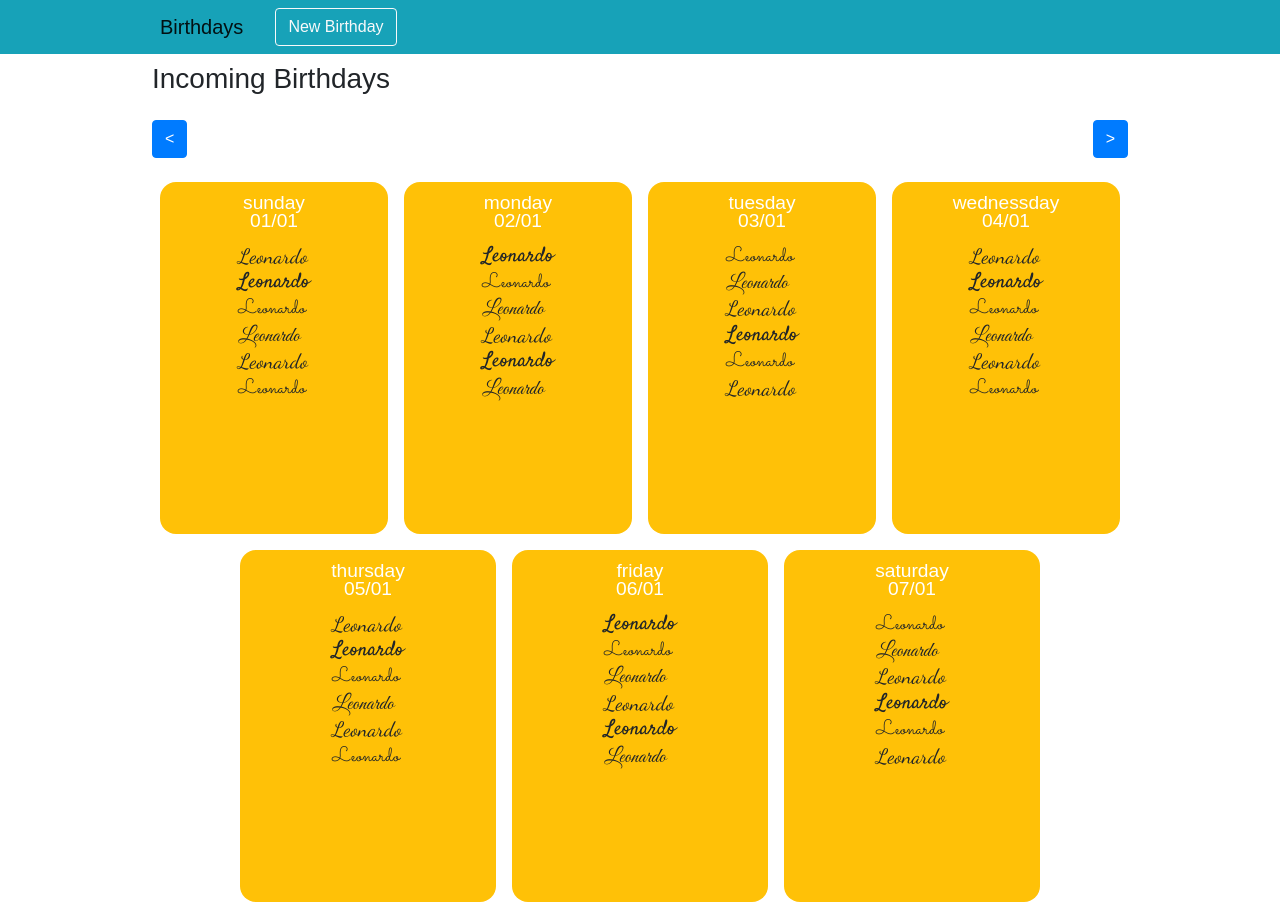
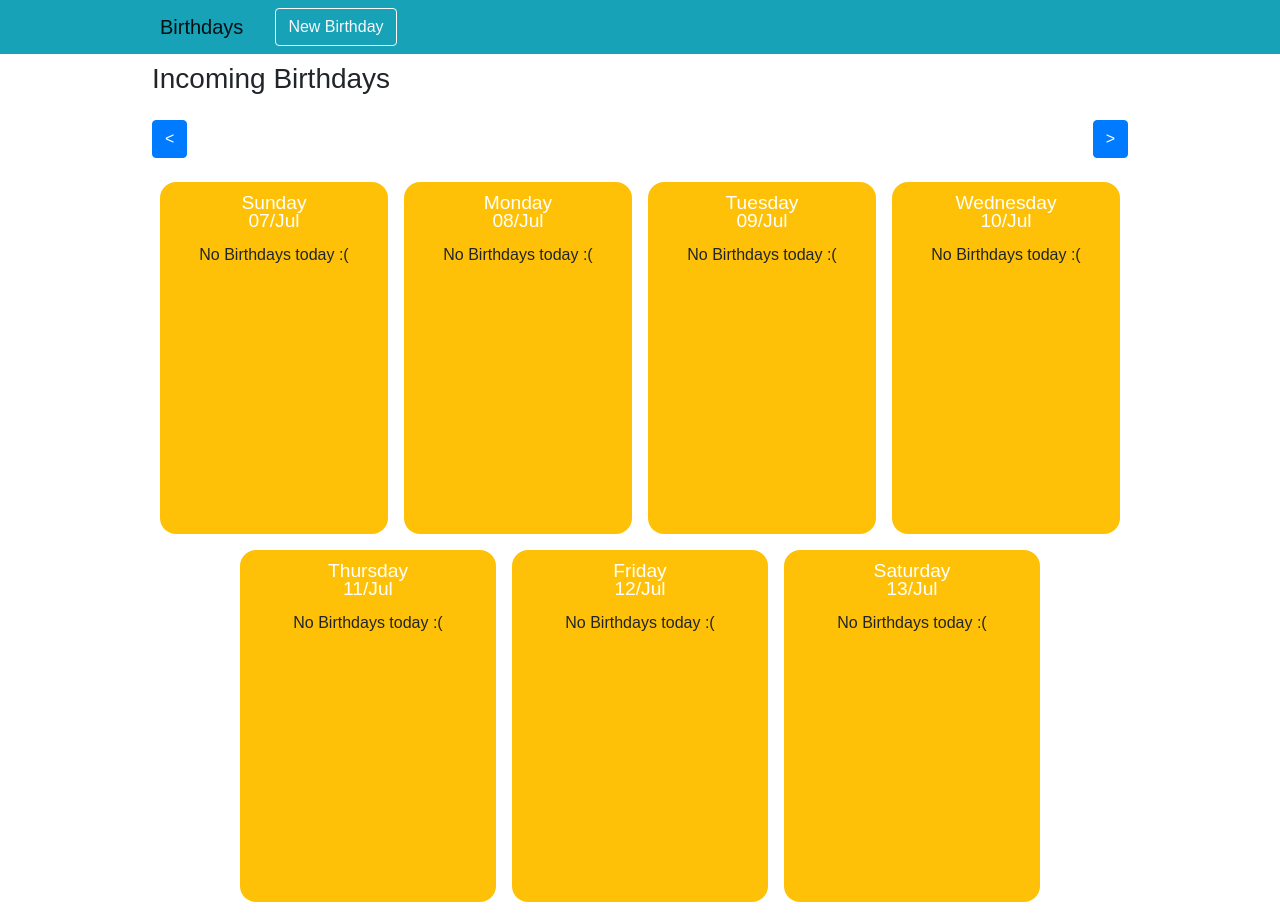
Before and after one commit to LeonardoKalyn/birthdays-client, a React (Create React App) app: page / in a window 1280 px wide. Built offline with nearby package versions, Linux system fonts and the light colour scheme.

Commit message:
Add redux interaction

```diff
--- a/package.json
+++ b/package.json
@@ -5,6 +5,7 @@
   "dependencies": {
     "bootstrap": "^4.3.1",
     "classnames": "^2.2.6",
+    "moment": "^2.24.0",
     "node-sass": "^4.12.0",
     "react": "^16.8.6",
     "react-calendar": "^2.19.0",
--- a/src/redux/actionNames.js
+++ b/src/redux/actionNames.js
@@ -1 +1,4 @@
-export const SET_BIRTHDAY = 'SET_BIRTHDAY';
+export const FETCH_BIRTHDAYS = 'FETCH_BIRTHDAYS';
+export const FETCH_BIRTHDAYS_SUCCESS = 'FETCH_BIRTHDAYS_SUCCESS';
+export const ADD_BIRTHDAY = 'FETCH_BIRTHDAYS_SUCCESS';
+export const ADD_BIRTHDAY_SUCCESS = 'FETCH_BIRTHDAYS_SUCCESS';
--- a/src/redux/actions/birthday.js
+++ /dev/null
@@ -1,5 +0,0 @@
-import { SET_BIRTHDAY } from '../actionNames';
-
-export const setBirthday= birthday => dispatch => {
-  dispatch({type: SET_BIRTHDAY, birthday});
-};
--- a/src/redux/reducers/birthday.reducer.js
+++ /dev/null
@@ -1,18 +0,0 @@
-import { SET_BIRTHDAY } from '../actionNames';
-
-const defaultState = {
-  date: '',
-  username: '',
-};
-
-export default (state = defaultState, payload) => {
-  switch (payload.type) {
-    case SET_BIRTHDAY:
-      return {
-        ...state,
-        ...payload.birthday,
-      };
-    default:
-      return state;
-  }
-};
--- /dev/null
+++ b/src/redux/reducers/birthdays.reducer.js
@@ -0,0 +1,64 @@
+import moment from 'moment';
+import {
+  FETCH_BIRTHDAYS,
+  FETCH_BIRTHDAYS_SUCCESS,
+  ADD_BIRTHDAY_SUCCESS,
+} from '../actionNames';
+
+const defaultState = {
+  results: [
+    {
+      date: moment().day(0),
+      birthdays: []
+    },
+    {
+      date: moment().day(1),
+      birthdays: []
+    },
+    {
+      date: moment().day(2),
+      birthdays: []
+    },
+    {
+      date: moment().day(3),
+      birthdays: []
+    },
+    {
+      date: moment().day(4),
+      birthdays: []
+    },
+    {
+      date: moment().day(5),
+      birthdays: []
+    },
+    {
+      date: moment().day(6),
+      birthdays: []
+    },
+  ],
+  isFetching: false,
+  isLoaded: false,
+  week: '',
+  year: '',
+};
+
+export default (state = defaultState, {type, payload}) => {
+  switch (type) {
+    case FETCH_BIRTHDAYS:
+      return  {
+        ...state,
+        isFetching: true,
+      };
+    case FETCH_BIRTHDAYS_SUCCESS:
+      return {
+        ...state,
+        results: payload.results,
+        week: payload.week,
+        year: payload.year,
+        isFetching: false,
+        isLoaded: true,
+      };
+    default:
+      return state;
+  }
+};
--- a/src/redux/reducers/index.js
+++ b/src/redux/reducers/index.js
@@ -1,7 +1,7 @@
 import { combineReducers } from 'redux';
 
-import birthday from './birthday.reducer';
+import birthdays from './birthdays.reducer';
 
 export default combineReducers({
-  birthday,
+  birthdays,
 });
--- a/src/views/Home/birthday-card.scss
+++ b/src/views/Home/birthday-card.scss
@@ -10,7 +10,7 @@
 
   &-card {
     display: flex;
-    width: 16rem;
+    width: 14rem;
     height: 22rem;
     align-items: center;
     flex-direction: column;
@@ -18,6 +18,12 @@
     border-radius: 1rem;
     overflow: hidden;
     transition: width 0.4s ease-out, height 0.4s ease-out;
+
+    &--selected {
+      width: 16rem;
+      height: 26rem;
+      overflow-y: auto;
+    }
 
     &__list {
       display: flex;
@@ -91,7 +97,9 @@
 @media (min-width: $lg) {
   .birthday {
     &-card {
-      &:hover {
+      width: 16rem;
+
+      &:hover, &--selected {
         width: 24rem;
         height: 28rem;
         overflow-y: auto;
@@ -101,7 +109,7 @@
         height: 22rem;
         flex-direction: row;
 
-        &:hover {
+        &:hover, &--selected {
           height: 28rem;
         }
       }
--- a/src/views/Home/index.js
+++ b/src/views/Home/index.js
@@ -1,28 +1,46 @@
-import React, { useState } from 'react';
+import React, { useState, useEffect } from 'react';
+import moment from 'moment';
+import ClassNames from 'classnames';
+import { connect } from 'react-redux';
 import { CSSTransition } from 'react-transition-group';
+import { fetchBirthdays } from '../../redux/actions/birthdays';
 import './birthday-card.scss';
 import './flip.scss';
 
-export default () => {
+const Home =  ({
+  birthdays,
+  fetchBirthdays,
+}) => {
   const [inProp, setInProp] = useState(false);
-  const [week, setWeek] = useState(week1);
-  const [nextWeek, setNextWeek] = useState(week2);
+  const [selectedCard, selectCard] = useState(-1);
+  const [weekList, setWeekList] = useState(birthdays);
 
-  const renderCardsLists = (start, end) => (
-    <div className="birthday-card__list my-lg-2">
-      {week.slice(start, end).map((day, index) => (
+  const renderCardsLists = (start, end = weekList.length) => (
+    <div className={ClassNames(
+      'birthday-card__list my-lg-2',
+      {'birthday-card__list--selected': selectedCard >= start && selectedCard < end}
+    )}>
+      {weekList.slice(start, end).map((day, index) => {
+        const cardNumber = index + start;
+        return (
           <CSSTransition
             in={inProp}
             timeout={400}
             classNames="flip"
-          key={index + start}
+            key={cardNumber}
           >
-          <div className="birthday-card bg-warning m-2 my-lg-0">
+            <div
+              onClick={() => selectCard(cardNumber === selectedCard ? -1 : cardNumber)}
+              className={ClassNames(
+                'birthday-card bg-warning m-2 my-lg-0',
+                {'birthday-card--selected': selectedCard === cardNumber},
+              )}
+            >
               <span className="birthday-card__date">
-              {day.weekday}
+                {day.date.format('dddd')}
               </span>
               <span className="birthday-card__date mb-3">
-              {day.day}
+                {day.date.format('DD/MMM')}
               </span>
               <ul>
                 {day.birthdays.length
@@ -32,7 +50,8 @@ export default () => {
               </ul>
             </div>
           </CSSTransition>
-      ))}
+        )
+      })}
     </div>
   )
 
@@ -44,20 +63,28 @@ export default () => {
         timeout={400}
         onEntered={()=> {
           setInProp(false);
-          setWeek(nextWeek);
-          setNextWeek(week1);
+          selectCard(-1);
+          setWeekList(birthdays);
         }}
       ><div/></CSSTransition>
       <div className="d-flex justify-content-between mb-3">
         <button
           className="btn btn-primary"
-          onClick={() => setInProp(true)}
+          onClick={() => {
+            setInProp(true)
+            const today = moment();
+            fetchBirthdays(today.isoWeek(), today.year());
+          }}
         >
           {'<'}
         </button>
         <button
           className="btn btn-primary"
-          onClick={() => setInProp(true)}
+          onClick={() => {
+            setInProp(true)
+            const today = moment();
+            fetchBirthdays(today.isoWeek(), today.year());
+          }}
         >
           {'>'}
         </button>
@@ -68,189 +95,13 @@ export default () => {
   )
 }
 
-const week2 = [
-  {
-    day: '08/01',
-    weekday: 'sunday',
-    birthdays: []
-  },
-  {
-    day: '09/01',
-    weekday: 'monday',
-    birthdays: [
-      'Leonardo',
-      'Leonardo',
-      'Leonardo',
-    ]
-  },
-  {
-    day: '10/01',
-    weekday: 'tuesday',
-    birthdays: [
-      'Leonardo',
-    ]
-  },
-  {
-    day: '11/01',
-    weekday: 'wednessday',
-    birthdays: [
-      'Leonardo',
-      'Leonardo',
-      'Leonardo',
-      'Leonardo',
-      'Leonardo',
-      'Leonardo',
-    ]
-  },
-  {
-    day: '12/01',
-    weekday: 'thursday',
-    birthdays: [
-      'Leonardo',
-      'Leonardo',
-      'Leonardo',
-      'Leonardo',
-    ]
-  },
-  {
-    day: '13/01',
-    weekday: 'friday',
-    birthdays: [
-      'Leonardo',
-      'Leonardo',
-      'Leonardo',
-      'Leonardo',
-      'Leonardo',
-      'Leonardo',
-    ]
-  },
-  {
-    day: '14/01',
-    weekday: 'saturday',
-    birthdays: [
-      'Leonardo',
-      'Leonardo',
-      'Leonardo',
-      'Leonardo',
-      'Leonardo',
-      'Leonardo',
-      'Leonardo',
-      'Leonardo',
-      'Leonardo',
-      'Leonardo',
-      'Leonardo',
-      'Leonardo',
-      'Leonardo',
-      'Leonardo',
-      'Leonardo',
-      'Leonardo',
-      'Leonardo',
-      'Leonardo',
-      'Leonardo',
-      'Leonardo',
-      'Leonardo',
-      'Leonardo',
-      'Leonardo',
-      'Leonardo',
-      'Leonardo',
-      'Leonardo',
-      'Leonardo',
-      'Leonardo',
-      'Leonardo',
-      'Leonardo',
-      'Leonardo',
-      'Leonardo',
-      'Leonardo',
-      'Leonardo',
-      'Leonardo',
-      'Leonardo',
-    ]
-  },
-];
+const mapStateToProps = ({birthdays}) => ({
+  birthdays: birthdays.results,
+  isLoaded: birthdays.isLoaded,
+  isFetching: birthdays.isFetching,
+});
 
-const week1 = [
-  {
-    day: '01/01',
-    weekday: 'sunday',
-    birthdays: [
-      'Leonardo',
-      'Leonardo',
-      'Leonardo',
-      'Leonardo',
-      'Leonardo',
-      'Leonardo',
-    ]
-  },
-  {
-    day: '02/01',
-    weekday: 'monday',
-    birthdays: [
-      'Leonardo',
-      'Leonardo',
-      'Leonardo',
-      'Leonardo',
-      'Leonardo',
-      'Leonardo',
-    ]
-  },
-  {
-    day: '03/01',
-    weekday: 'tuesday',
-    birthdays: [
-      'Leonardo',
-      'Leonardo',
-      'Leonardo',
-      'Leonardo',
-      'Leonardo',
-      'Leonardo',
-    ]
-  },
-  {
-    day: '04/01',
-    weekday: 'wednessday',
-    birthdays: [
-      'Leonardo',
-      'Leonardo',
-      'Leonardo',
-      'Leonardo',
-      'Leonardo',
-      'Leonardo',
-    ]
-  },
-  {
-    day: '05/01',
-    weekday: 'thursday',
-    birthdays: [
-      'Leonardo',
-      'Leonardo',
-      'Leonardo',
-      'Leonardo',
-      'Leonardo',
-      'Leonardo',
-    ]
-  },
-  {
-    day: '06/01',
-    weekday: 'friday',
-    birthdays: [
-      'Leonardo',
-      'Leonardo',
-      'Leonardo',
-      'Leonardo',
-      'Leonardo',
-      'Leonardo',
-    ]
-  },
-  {
-    day: '07/01',
-    weekday: 'saturday',
-    birthdays: [
-      'Leonardo',
-      'Leonardo',
-      'Leonardo',
-      'Leonardo',
-      'Leonardo',
-      'Leonardo',
-    ]
-  },
-]
+export default connect(
+  mapStateToProps,
+  {fetchBirthdays}
+)(Home);
```
Also changed, not shown: src/redux/actions/birthdays.js (added, +88 -0 lines), 1 other file (tests, documents, lock files or other folders). Lines whose indentation alone changed are shown as unchanged.
